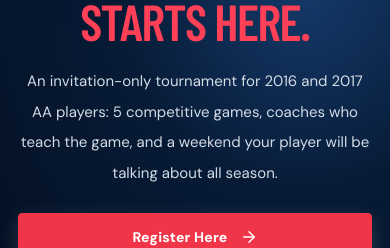
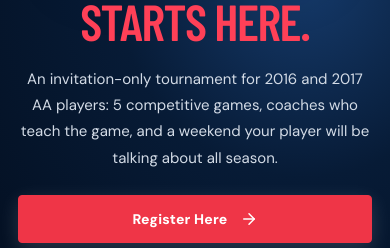
Before and after one commit to Avmannino/four_nations_tournament, a React (Vite) app: page / in a window 390 px wide. Shown: the part 277-525 px from the top of the page. Built offline with nearby package versions, Linux system fonts and the light colour scheme.

Commit message:
Mobile: tighten hero paragraph line height
Co-Authored-By: Claude Opus 5.5 <noreply@anthropic.com>

```diff
--- a/src/styles.css
+++ b/src/styles.css
@@ -255,7 +255,7 @@ button:disabled { opacity: .68; cursor: not-allowed; transform: none !important;
   .hero-inner { grid-template-columns: 1fr; gap: 0; min-height: auto; }
   .hero-copy { padding: 0 0 56px; }
   .hero h1 { font-size: clamp(40px, 13vw, 82px); margin: 19px 0 22px; }
-  .hero-copy > p { max-width: 450px; margin-inline: auto; text-align: center; font-size: 15px; line-height: 2.05; }
+  .hero-copy > p { max-width: 450px; margin-inline: auto; text-align: center; font-size: 15px; line-height: 1.75; }
   .hero-actions { margin: 24px 0 0; }
   .hero-actions .button { flex: 1 1 180px; padding: 14px 10px; font-size: 14px; }
   .hero-visual { order: -1; padding: 48px 0 0; translate: none; }
```
